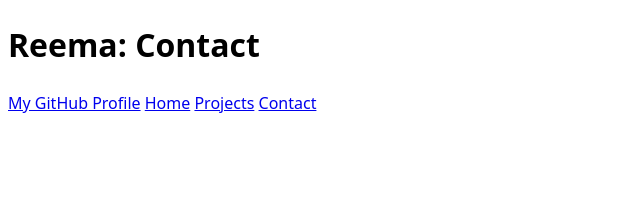
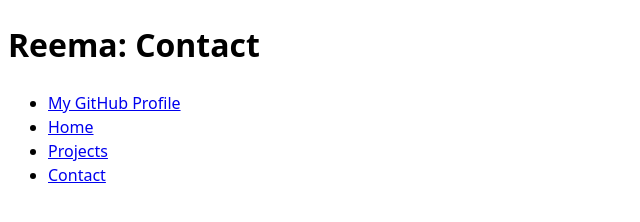
Before and after one commit to ReemaS03/portfolio, a plain HTML site: page contact/index.html in a window 1280 px wide. Shown: the whole page, without its empty margins (0-640 px from the left). Drawn offline with Linux system fonts and the light colour scheme; files that its build step writes are made by us from their sources.

Commit message:
edited links to be a list

```diff
--- a/contact/index.html
+++ b/contact/index.html
@@ -10,10 +10,13 @@
     <h1>Reema: Contact</h1>
 
     <nav>
-        <a href="https://github.com/ReemaS03" target="_blank">My GitHub Profile</a>
-        <a href="https://reemas03.github.io/portfolio/index.html">Home</a>
-        <a href="https://reemas03.github.io/portfolio/projects/index.html">Projects</a>
-        <a href="https://reemas03.github.io/portfolio/contact/index.html">Contact</a>
+        <ul>
+            <li> <a href="https://github.com/ReemaS03" target="_blank">My GitHub Profile</a></li>
+            <li><a href="https://reemas03.github.io/portfolio/index.html">Home</a></li>
+            <li><a href="https://reemas03.github.io/portfolio/projects/index.html">Projects</a></li>
+            <li><a href="https://reemas03.github.io/portfolio/contact/index.html">Contact</a></li>
+        </ul>
     </nav>
+
 </body>
 </html>
```
Also changed, not shown: index.html (+6 -4 lines), projects/index.html (+7 -4 lines), 1 other file.
